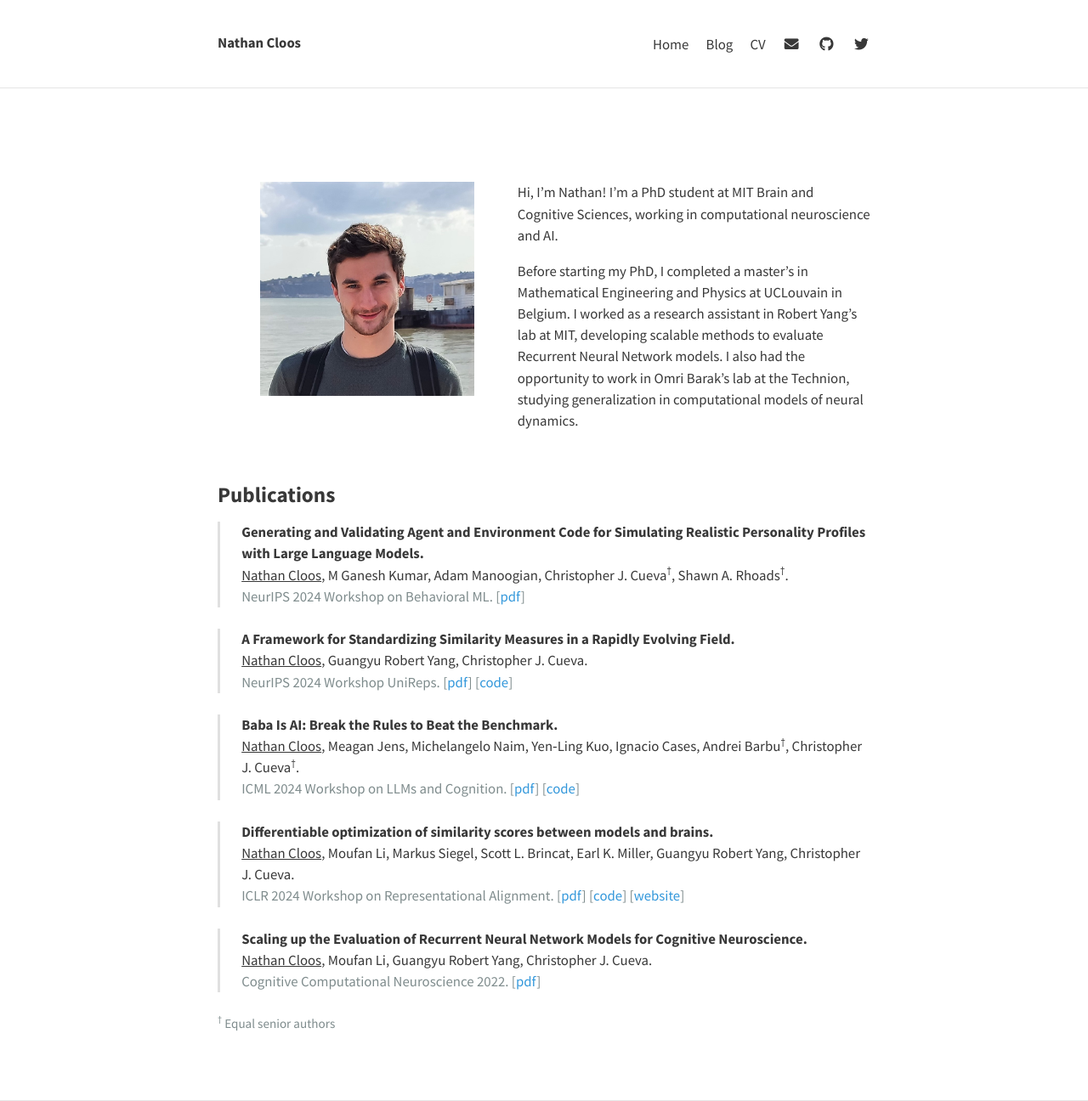
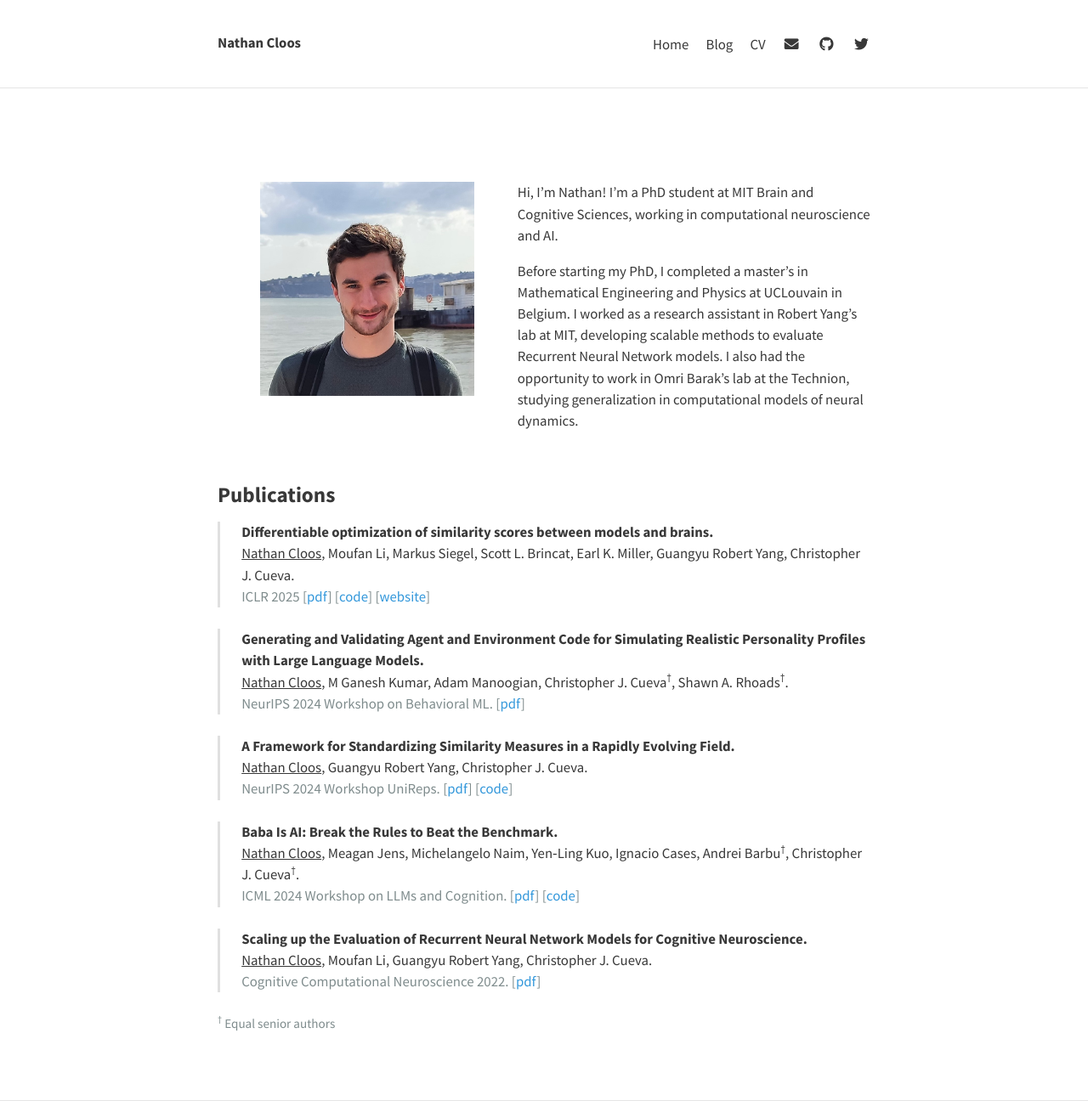
Before and after one commit to nacloos/nacloos.github.io, a Jekyll site: the page built from index.md, in a window 1280 px wide. Shown: the whole page at 85% size. Built offline with Jekyll 4.4.1, drawn with Linux system fonts in a browser that asks for light colours; nearby versions of some CDN libraries.

Commit message:
Update index.md

```diff
--- a/index.md
+++ b/index.md
@@ -15,6 +15,14 @@ Before starting my PhD, I completed a master's in Mathematical Engineering and P
 <h3>Publications</h3>
 
 <ul class="publication-list">
+  <li>
+    <strong>Differentiable optimization of similarity scores between models and brains.</strong>
+    <br>
+    <u>Nathan Cloos</u>, Moufan Li, Markus Siegel, Scott L. Brincat, Earl K. Miller, Guangyu Robert Yang, Christopher J. Cueva.
+    <br><span class="presentation">ICLR 2025 [<a href="https://openreview.net/pdf?id=vWRwdmA3wU">pdf</a>] [<a href="https://github.com/nacloos/diffscore">code</a>] [<a href="https://nacloos.github.io/diffscore-site/">website</a>]</span>
+  </li>
+
+
   <li>
     <strong>Generating and Validating Agent and Environment Code for Simulating Realistic Personality Profiles with Large Language Models.</strong>
     <br>
@@ -34,13 +42,6 @@ Before starting my PhD, I completed a master's in Mathematical Engineering and P
     <br>
     <u>Nathan Cloos</u>, Meagan Jens, Michelangelo Naim, Yen‑Ling Kuo, Ignacio Cases, Andrei Barbu<sup>†</sup>, Christopher J. Cueva<sup>†</sup>.
     <br><span class="presentation">ICML 2024 Workshop on LLMs and Cognition. [<a href="https://arxiv.org/pdf/2407.13729">pdf</a>] [<a href="https://github.com/nacloos/baba-is-ai">code</a>]</span>
-  </li>
-
-  <li>
-    <strong>Differentiable optimization of similarity scores between models and brains.</strong>
-    <br>
-    <u>Nathan Cloos</u>, Moufan Li, Markus Siegel, Scott L. Brincat, Earl K. Miller, Guangyu Robert Yang, Christopher J. Cueva.
-    <br><span class="presentation">ICLR 2024 Workshop on Representational Alignment. [<a href="https://arxiv.org/pdf/2407.07059">pdf</a>] [<a href="https://github.com/nacloos/diffscore">code</a>] [<a href="https://nacloos.github.io/diffscore-site/">website</a>]</span>
   </li>
 
   <li>
```
